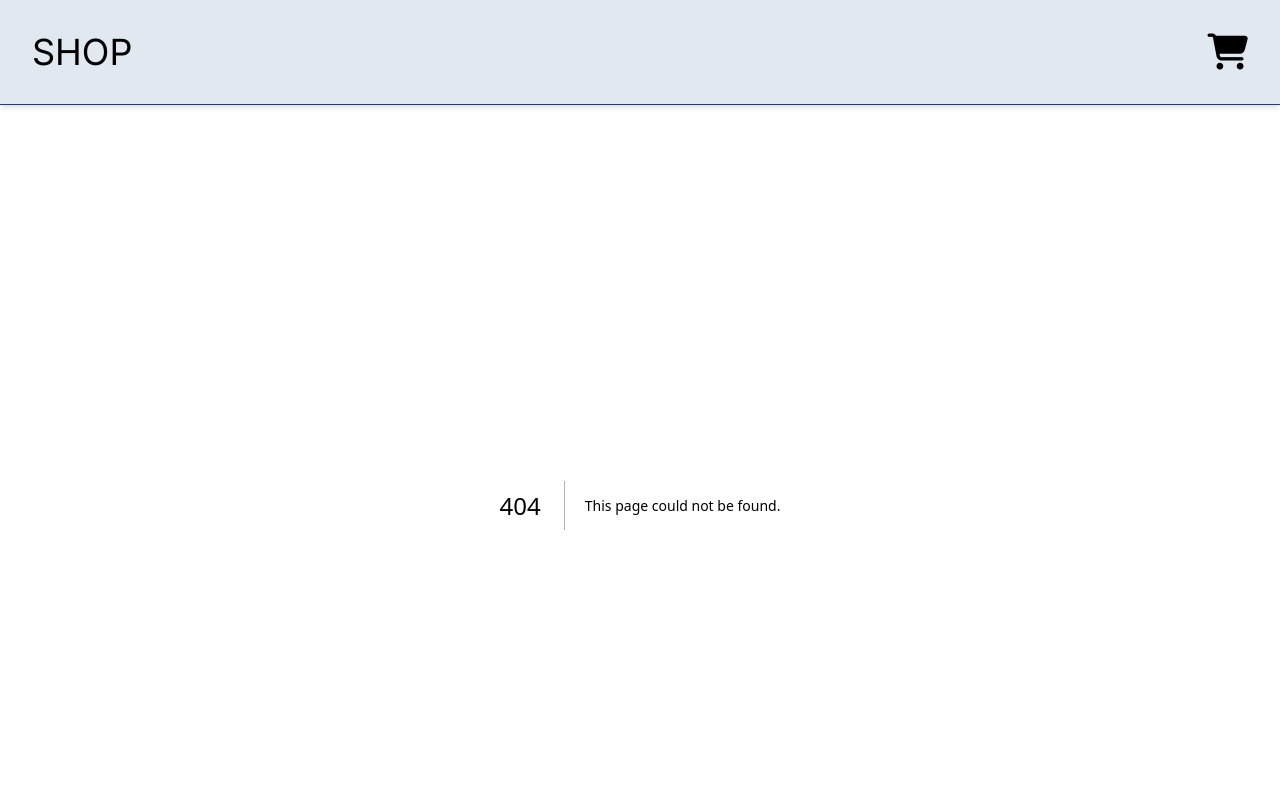
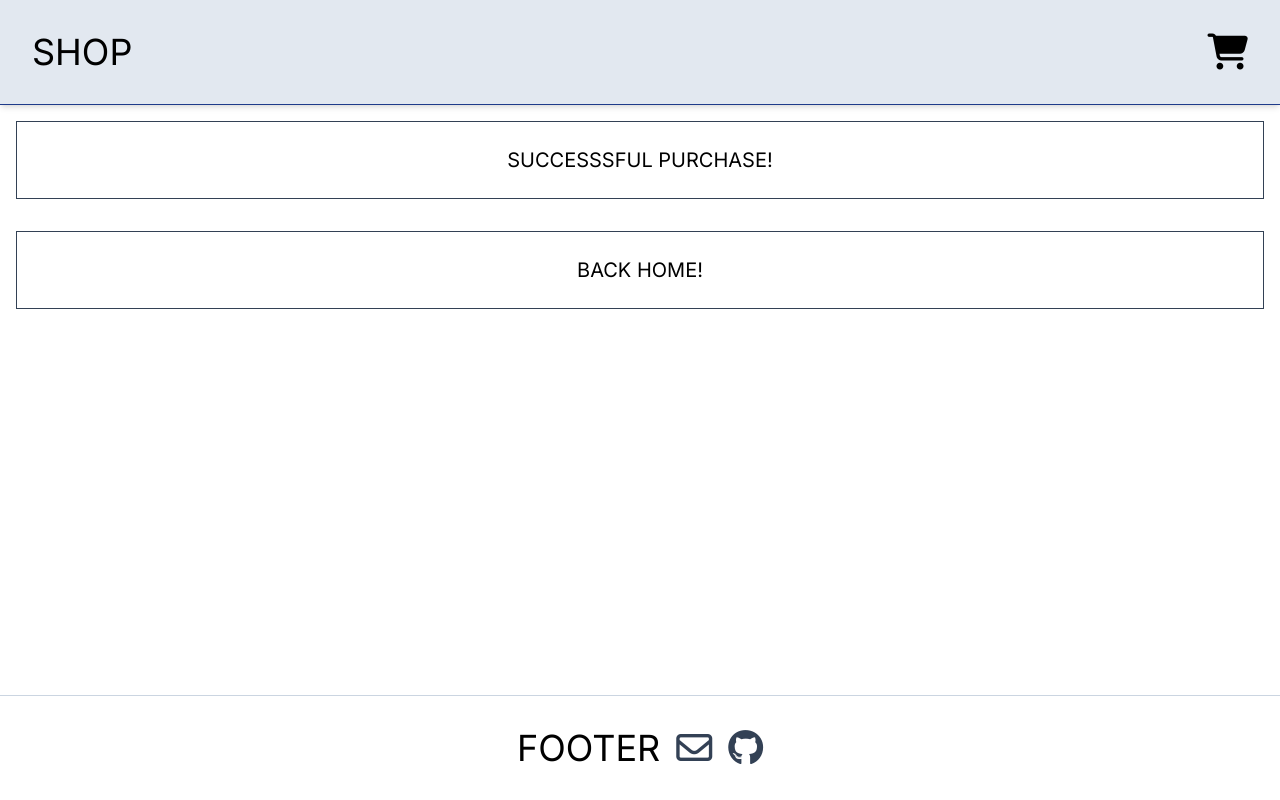
Before and after one commit to VII-07/shopflow, a Next.js app: page /success in a window 1280 px wide. Before the commit this address had no page. Shown: the top 800 px of the page. Built offline with nearby package versions, Linux system fonts and the light colour scheme.

Commit message:
Add success and cancel pages for checkout flow

```diff
--- /dev/null
+++ b/app/cancel/page.js
@@ -0,0 +1,10 @@
+import Link from "next/link";
+
+export default function CancelPage() {
+  return(
+    <div className="">
+      Cancelled
+      <Link href={'/'}>Back home!</Link>
+    </div>
+  )
+}
--- /dev/null
+++ b/app/success/page.js
@@ -0,0 +1,18 @@
+import Link from "next/link";
+
+export default function SuccessPage() {
+  return(
+    <div className="flex flex-col">
+      <div className="border border-solid border-slate-700
+        text-xl m-4 p-6 uppercase grid place-items-center
+        hover:opacity-60 cursor-pointer">
+          Successsful Purchase!
+      </div>
+      <Link href={'/'} className="border border-solid border-slate-700
+        text-xl m-4 p-6 uppercase grid place-items-center
+        hover:opacity-60 cursor-pointer">
+          Back home!
+      </Link>
+    </div>
+  )
+}
```
